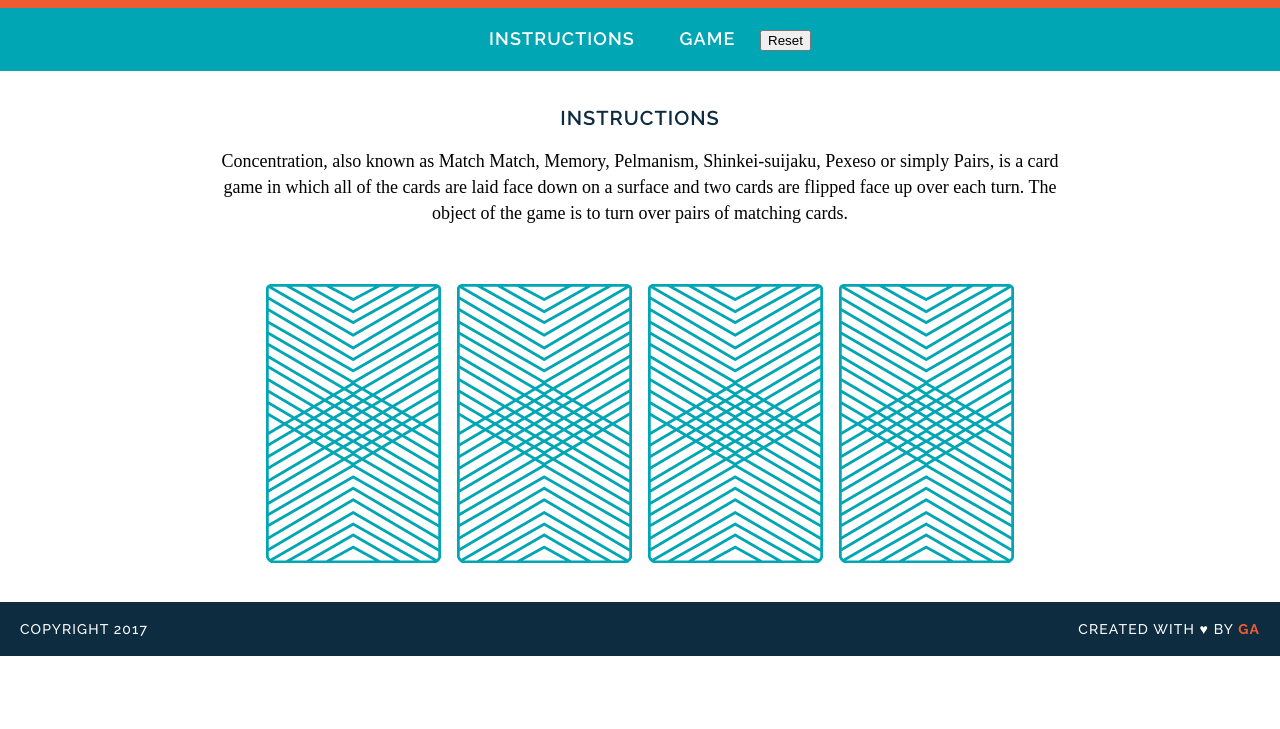
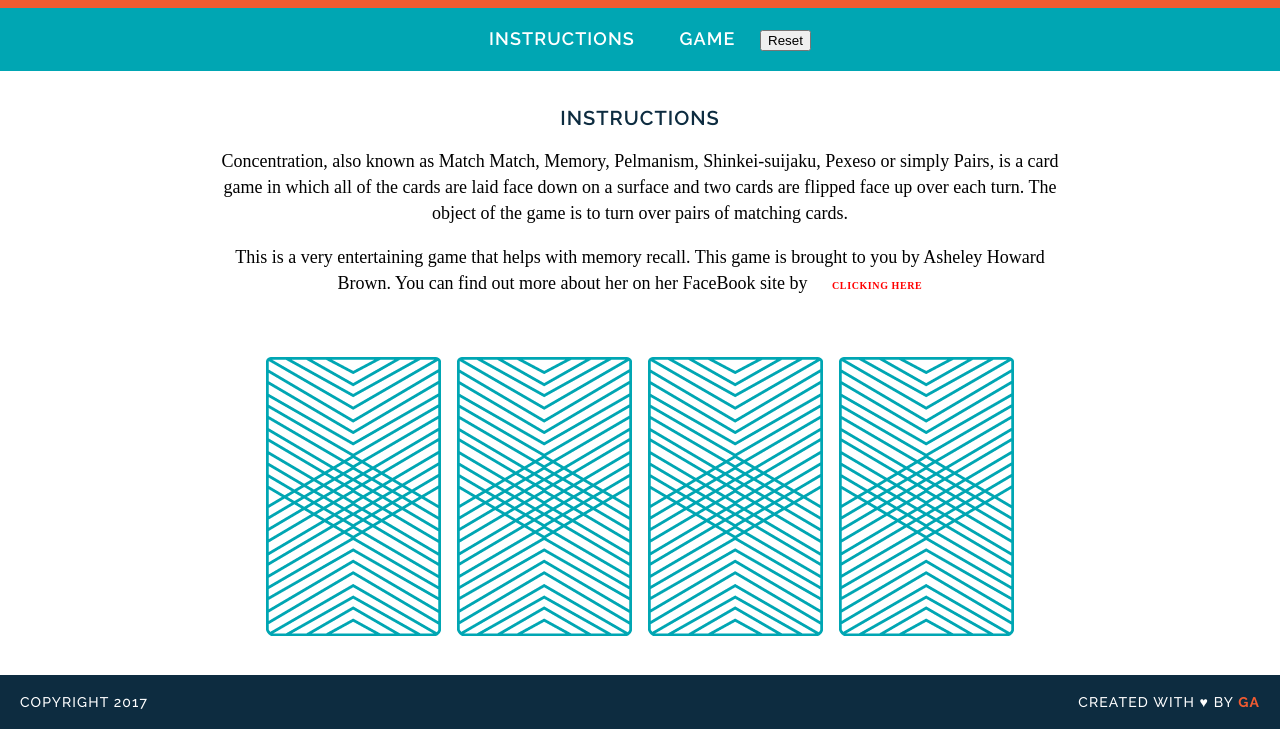
Before and after one commit to asheleymonique00/wdi-fundamentals-memorygame, a plain HTML site: page memory-game/index.html in a window 1280 px wide. Shown: the part 105-834 px from the top of the page. Before the commit the page ends 800 px from the top, so only its background shows below. Drawn offline with Linux system fonts and the light colour scheme; a web font is replaced by a local one.

```diff
--- a/memory-game/index.html
+++ b/memory-game/index.html
@@ -26,6 +26,11 @@
 			Concentration, also known as Match Match, Memory, Pelmanism, Shinkei-suijaku, Pexeso or simply Pairs, is a card game in which all of the cards are laid face down on a surface and two cards are flipped face up over each turn. The object of the game is to turn over pairs of matching cards.
 		</p>
 
+		<p>
+			This is a very entertaining game that helps with memory recall. This game is brought to you by Asheley Howard Brown. You can find out more about her on her FaceBook site by <a href="https://www.facebook.com/asheley.howard"target="_blank"style="background-color: white; color: red; font-size: 10px;">clicking here</a>
+		</p>
+
+
 		<div id="game-board" class="board clearfix"></div>
 
 	</main>
```
